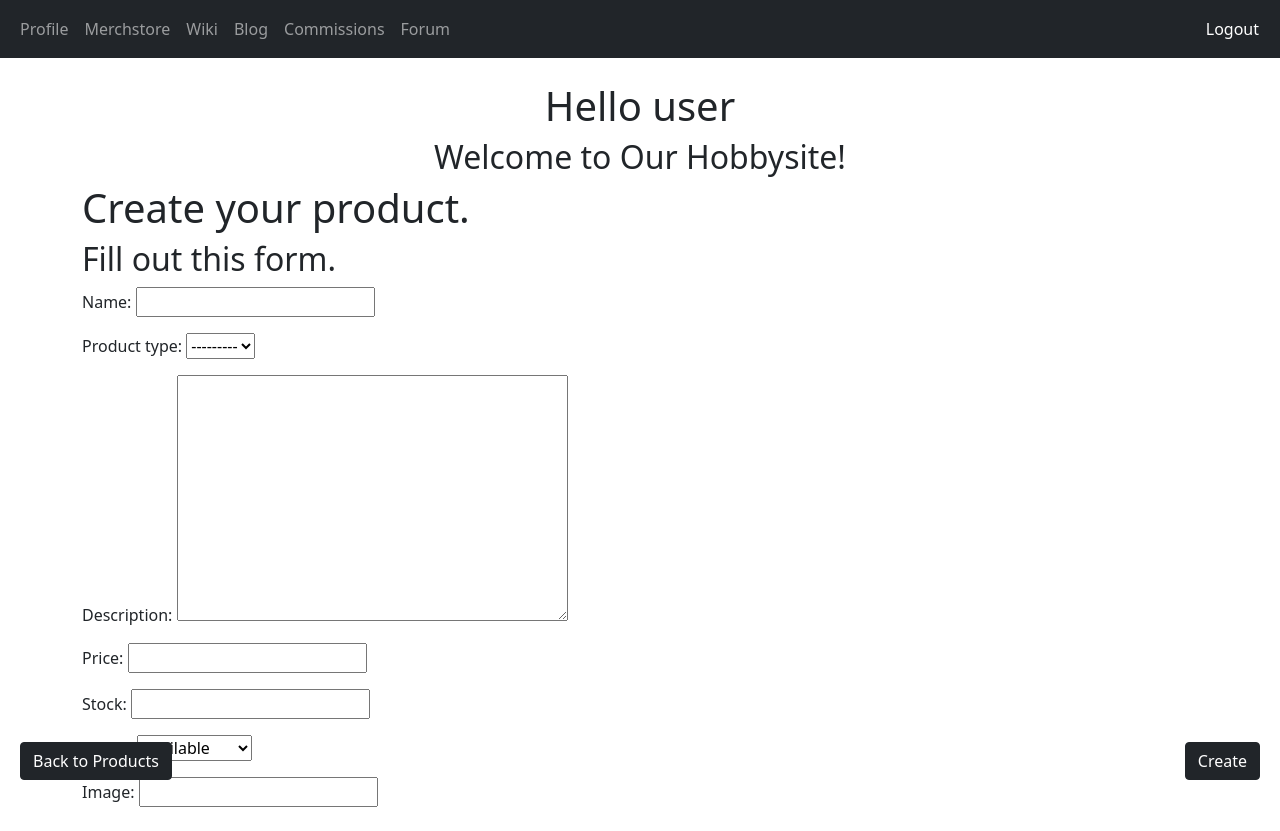
After one commit to lancedguzman/hobbysite-C-D-5, a Django app: page /merchstore/item/add in a window 1280 px wide. The commit adds this page. Run offline with Django 5.2, Linux system fonts and the light colour scheme; a user stored in the database is signed in; data comes from the database, SQL or seed files in the repository.

Commit message:
Added merchstore app for final project
I added the appropriate views, models, admin, and templates to accomdate cart and transaction.

```diff
--- /dev/null
+++ b/merchstore/forms.py
@@ -0,0 +1,23 @@
+from django import forms
+from .models import Product, Transaction
+
+
+class ProductForm(forms.ModelForm):
+    """Creates the Product Form."""
+    class Meta:
+        model = Product
+        exclude = ["owner",]
+
+
+class UpdateForm(forms.ModelForm):
+    """Creates the Product Update Form."""
+    class Meta:
+        model = Product
+        exclude = ["owner",]
+
+
+class TransactionForm(forms.ModelForm):
+    """Creates the Transaction Form."""
+    class Meta:
+        model = Transaction
+        fields = ["amount",]
--- a/merchstore/models.py
+++ b/merchstore/models.py
@@ -1,29 +1,69 @@
 from django.db import models
+from user_management.models import Profile
+
 
 class ProductType(models.Model):
     """Creates the ProductType Model."""
-    type_name = models.CharField(max_length=255, default="")
-    type_description = models.TextField()
+    name = models.CharField(max_length=255, default="")
+    description = models.TextField()
 
     class Meta:
-        ordering = ['type_name']
+        ordering = ['name']
 
     def __str__(self):
-        return self.type_name
+        return self.name
 
 
 class Product(models.Model):
     """Creates the Product Model."""
-    product_name = models.CharField(max_length=255)
+    STATUS_CHOICES = (
+        ("AVAILABLE", "Available"),
+        ("ONSALE", "On Sale"),
+        ("OUTOFSTOCK", "Out of Stock"),
+    )
+
+    name = models.CharField(max_length=255)
     product_type = models.ForeignKey(ProductType, on_delete=models.SET_NULL,
-                                     null=True, blank=True,
-                                     related_name="producttype")
-    product_description = models.TextField()
-    product_price = models.DecimalField(max_digits=7, decimal_places=2)
-    product_image = models.CharField(max_length=255)
+                                     null=True, related_name="producttype")
+    owner = models.ForeignKey(Profile, on_delete=models.CASCADE)
+    description = models.TextField()
+    price = models.DecimalField(max_digits=7, decimal_places=2)
+    stock = models.IntegerField()
+    status = models.CharField(choices=STATUS_CHOICES, default="AVAILABLE")
+    image = models.CharField(max_length=255)
 
     class Meta:
-        ordering = ['product_name']
+        ordering = ['name']
 
     def __str__(self):
-        return self.product_name
+        return self.name
+
+
+class Transaction(models.Model):
+    """Creates the Transaction Model."""
+    STATUS_CHOICES = (
+        ("ONCART", "On Cart"),
+        ("TOPAY", "To Pay"),
+        ("TOSHIP", "To Ship"),
+        ("TORECEIVE", "To Receive"),
+        ("DELIVERED", "Delivered"),
+    )
+
+    buyer = models.ForeignKey(Profile, on_delete=models.SET_NULL,
+                              null=True)
+    product = models.ForeignKey(Product, on_delete=models.SET_NULL,
+                                related_name="product", null=True)
+    amount = models.IntegerField()
+    status = models.CharField(choices=STATUS_CHOICES)
+    CreatedOn = models.DateTimeField(auto_now=True)
+
+
+def process_transaction(product, amount):
+    """Function to reduce amount of stock per transaction."""
+    if (product.stock >= amount):
+        product.stock -= amount
+        product.status = "OUTOFSTOCK" if product.stock == 0 else "AVAILABLE"
+        product.save()
+
+    else:
+        raise ValueError("Not enough stock.")
--- a/merchstore/templates/home_page.html
+++ b/merchstore/templates/home_page.html
@@ -6,25 +6,60 @@
     <link href="https://cdn.jsdelivr.net/npm/bootstrap@5.0.2/dist/css/bootstrap.min.css" rel="stylesheet" integrity="sha384-EVSTQN3/azprG1Anm3QDgpJLIm9Nao0Yz1ztcQTwFspd3yD65VohhpuuCOmLASjC" crossorigin="anonymous">
 </head>
 <body>
+    <nav class="navbar navbar-expand navbar-dark bg-dark">
+        <div class="container-fluid">
+            <div>
+                <ul class="navbar-nav">
+                    <li class="nav-item">
+                        <a class="nav-link" href="{% url 'user_management:profile' %}">Profile</a>
+                    </li>
+                    <li class="nav-item">
+                        <a class="nav-link" href="{% url 'merchstore:product_list' %}">Merchstore</a>
+                    </li>
+                    <li class="nav-item">
+                        <a class="nav-link" href="{% url 'wiki:articles_list' %}">Wiki</a>
+                    </li>
+                    <li class="nav-item">
+                        <a class="nav-link" href="{% url 'blog:list_view' %}">Blog</a>
+                    </li>
+                    <li class="nav-item">
+                        <a class="nav-link" href="{% url 'commissions:commissions_list' %}">Commissions</a>
+                    </li>
+                    <li class="nav-item">
+                        <a class="nav-link" href="{% url 'commissions:commissions_list' %}">Forum</a>
+                    </li>
+                </ul>
+            </div>
+            <div>
+                <ul class="navbar-nav">
+                    <li class="nav-item">
+                        {% if user.is_authenticated %}
+                        <form method="post" action="{% url 'user_management:logout' %}">
+                            {% csrf_token %}
+                            <button class="nav-link btn btn-link text-white" type="submit">Logout</button>
+                        </form>
+                    {% else %}
+                        <a href="{% url 'user_management:login' %}">Login</a>
+                    {% endif %}
+                    </li>
+                </ul>
+            </div>
+        </div>
+    </nav>
+	<script src="https://cdn.jsdelivr.net/npm/bootstrap@5.3.3/dist/js/bootstrap.bundle.min.js" integrity="sha384-YvpcrYf0tY3lHB60NNkmXc5s9fDVZLESaAA55NDzOxhy9GkcIdslK1eN7N6jIeHz" crossorigin="anonymous"></script>
     <div class="container mt-4">
+        {% block home_content %}
+        {% if user.is_authenticated %}
+            <h1 class="text-center">Hello {{ user.username }}</h1>
+        {% else %}
+            <h1 class="text-center">Hello Guest!</h1>
+        {% endif %}
+        <h2 class="text-center">Welcome to Our Hobbysite!</h2>
+        {% endblock %}
+
         {% block content %}{% endblock %}
-
-        {% block home_content %}
-        <h1 class="text-center">Welcome to Our Hobbysite!</h1>
-        <p class="text-center">Explore our different sections:</p>
-
-        <div class="d-flex justify content-center">
-            <ul class="list-group text-center mx-auto">
-                <li class="list-group-item"><a href="{% url 'merchstore:items_list' %}">Merchstore</a></li>
-                <li class="list-group-item"><a href="{% url 'wiki:articles_list' %}">Wiki</a></li>
-                <li class="list-group-item"><a href="{% url 'blog:list_view' %}">Blog</a></li>
-                <li class="list-group-item"><a href="{% url 'commissions:commissions_list' %}">Commissions</a></li>
-            </ul>
-        </div>
-        {% endblock %}
     </div>
 </body>
 <footer class="text-center mt-4">
-    <p>Copyright 2025 by Group 5. All rights reserved.</p>
 </footer>
 </html>
--- /dev/null
+++ b/merchstore/templates/product_form.html
@@ -0,0 +1,12 @@
+{% extends 'home_page.html' %}
+
+{% block content %}
+<h1>Create your product.</h1>
+<h2>Fill out this form.</h2>
+<form method="post">
+    {% csrf_token %}
+    {{ product_form.as_p }}
+    <button type="submit" class="btn btn-dark position-fixed" style="bottom: 20px; right: 20px;">Create</button>
+</form>
+<a href="{% url 'merchstore:product_list' %}" class="btn btn-dark position-fixed" style="bottom: 20px; left: 20px;">Back to Products</a>
+{% endblock %}
--- a/merchstore/urls.py
+++ b/merchstore/urls.py
@@ -1,10 +1,14 @@
 from django.urls import path
-from . views import items_list, items_details, home_page
+from . views import *
 
 app_name = 'merchstore'
 
 urlpatterns = [
     path('', home_page, name='home_page'),
-    path('merchstore/items/', items_list, name='items_list'),
-    path('merchstore/item/<int:item_id>', items_details, name='items_details'),
+    path('merchstore/items/', product_list, name='product_list'),
+    path('merchstore/item/<int:product_id>', product_detail, name='product_detail'),
+    path('merchstore/item/add', product_create, name='product_create'),
+    path('merchstore/item/<int:product_id>/edit', product_update, name='product_update'),
+    path('merchstore/cart', cart, name='cart'),
+    path('merchstore/transactions', transaction_list, name='transactions'),
 ]
--- a/merchstore/views.py
+++ b/merchstore/views.py
@@ -1,17 +1,119 @@
-from django.shortcuts import render
-from .models import Product
-
-def items_list(request):
-    """Displays the items list page."""
-    items = Product.objects.all()
-    return render(request, 'items_list.html', {"items": items})
-
-
-def items_details(request, item_id):
-    """Displays the corresponding details per item."""
-    item = Product.objects.filter(id=item_id).first()
-    return render(request, 'items_details.html', {"item": item})
+from django.shortcuts import render, redirect, get_object_or_404
+from django.contrib.auth.decorators import login_required
+from .models import Product, Transaction, process_transaction
+from django.contrib.auth import REDIRECT_FIELD_NAME
+from django.urls import reverse
+from .forms import ProductForm, UpdateForm, TransactionForm
 
 def home_page(request):
     """Displays the homepage with links to each app."""
-    return render(request, 'home_page.html')
+    return render(request, "home_page.html")
+
+
+def product_list(request):
+    """Displays the product list page."""
+    user_products = Product.objects.none()
+    other_products = Product.objects.all()
+
+    if (request.user.is_authenticated):
+        user_profile = request.user.profile
+        user_products = Product.objects.filter(owner=user_profile)
+        other_products =Product.objects.exclude(owner=user_profile)
+
+    return render(request, "product_list.html", {
+        "user_products": user_products,
+        "other_products": other_products,
+        })
+
+
+def product_detail(request, product_id):
+    """Displays the product details and Transaction Form."""
+    product = get_object_or_404(Product, id=product_id)
+
+    if (request.method == "POST"):
+        if (not request.user.is_authenticated):
+            login_url = reverse("user_management:login")
+            return redirect(f"{login_url}?{REDIRECT_FIELD_NAME}={request.path}")
+
+        form = TransactionForm(request.POST)
+
+        if form.is_valid():
+            transaction = form.save(commit=False)
+            transaction.product = product
+            transaction.buyer = request.user.profile
+            process_transaction(product, transaction.amount)
+            transaction.save()
+            return redirect("merchstore:cart")
+
+    else:
+        form = TransactionForm()
+
+    return render(request, "product_detail.html", {
+        "product": product,
+        "transaction_form": form,
+        })
+
+
+@login_required
+def product_create(request):
+    """Displays the Product Create Form."""
+    if (request.method == "POST"):
+        form = ProductForm(request.POST)
+
+        if form.is_valid():
+            product = form.save(commit=False)
+            product.owner = request.user.profile
+            product.save()
+            return redirect("merchstore:product_list")
+    else:
+        form = ProductForm()
+
+    return render(request, "product_form.html",
+                  {"product_form": form})
+
+
+@login_required
+def product_update(request, product_id):
+    """Displays the Product Update Form."""
+    product = get_object_or_404(Product, id=product_id)
+
+    if (request.method == "POST"):
+        form = UpdateForm(request.POST, instance=product)
+
+        if form.is_valid():
+            form.save()
+            return redirect("merchstore:product_list")
+
+    else:
+        form = UpdateForm(instance=product)
+
+    return render(request, "update_form.html", {
+        "update_form": form,
+        "product": product
+    })
+
+
+@login_required
+def cart(request):
+    """Displays the Transaction list of user as the buyer."""
+    user_transactions = Transaction.objects.none()
+
+    if (request.user.is_authenticated):
+        user_profile = request.user.profile
+        user_transactions = Transaction.objects.filter(buyer=user_profile)
+
+    return render(request, "cart.html", {
+        "user_transactions": user_transactions})
+
+
+@login_required
+def transaction_list(request):
+    """Displays the Transaction list of user as the seller."""
+    user_transactions = Transaction.objects.none()
+
+    if (request.user.is_authenticated):
+        user_profile = request.user.profile
+        user_transactions = Transaction.objects.exclude(buyer=user_profile)
+
+    return render(request, "transaction_list.html",
+                  {"user_transactions": user_transactions})
```
Also changed, not shown: merchstore/admin.py (+23 -9 lines), merchstore/templates/cart.html (added, +34 -0 lines), merchstore/templates/product_detail.html (added, +38 -0 lines), merchstore/templates/product_list.html (added, +62 -0 lines), merchstore/templates/transaction_list.html (added, +35 -0 lines), merchstore/templates/update_form.html (added, +12 -0 lines).
